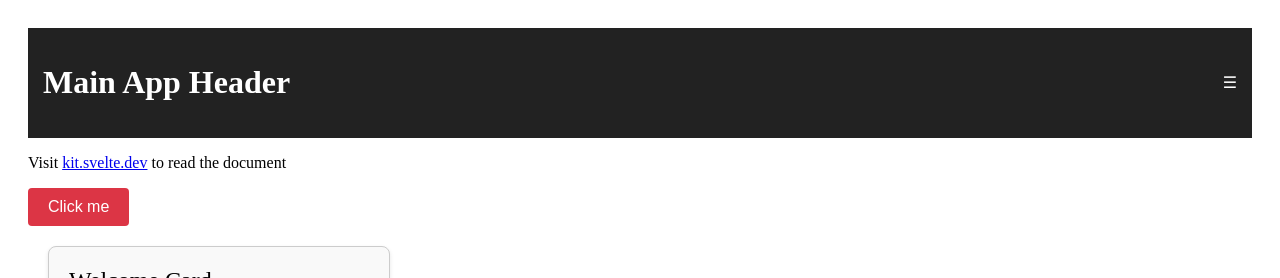
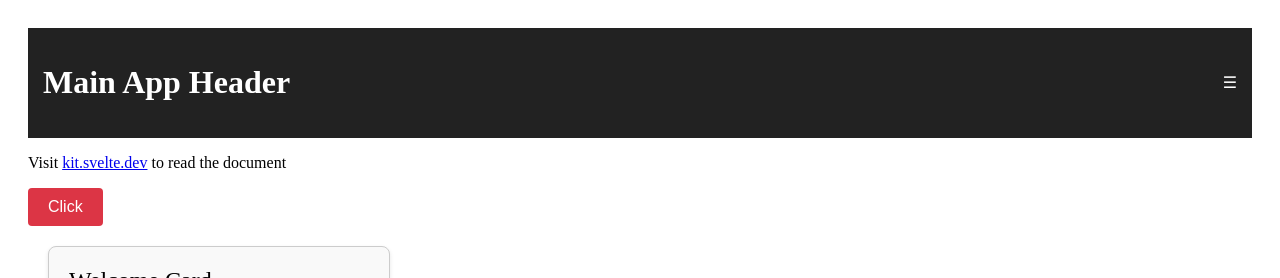
Before and after one commit to bismark66/Rapidapi-svelte, a SvelteKit app: page / in a window 1280 px wide. Shown: the top 278 px of the page. Built offline with nearby package versions, Linux system fonts and the light colour scheme.

Commit message:
edited content

```diff
--- a/src/routes/+page.svelte
+++ b/src/routes/+page.svelte
@@ -11,7 +11,7 @@
 <!-- <h1>Welcome to SvelteKit this is Bismark</h1> -->
 <p>Visit <a href="/about">kit.svelte.dev</a> to read the document</p>
 
-<Button variant="danger" onClick={handleButtonClick}>Click me</Button>
+<Button variant="danger" onClick={handleButtonClick}>Click</Button>
 
 
 <Card title="Welcome Card" description="This is a sample card component with buttons.">
```
